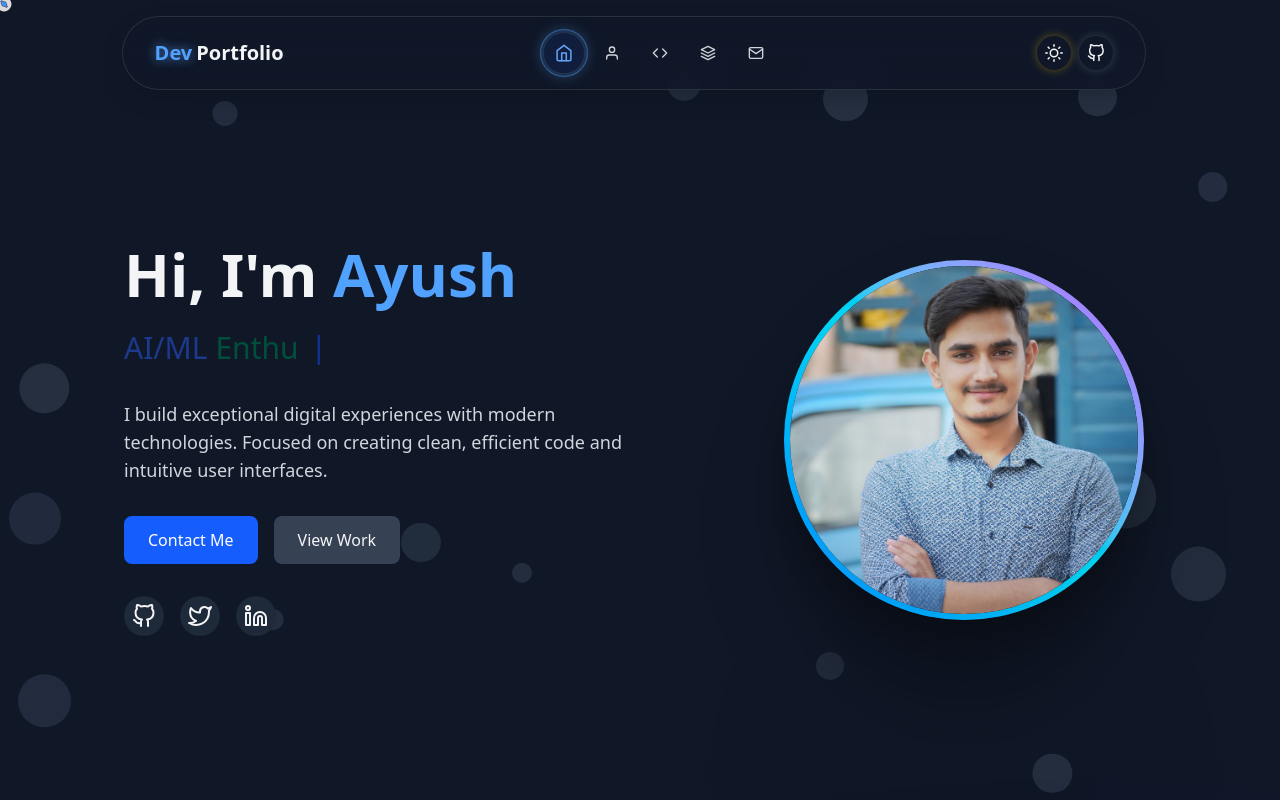
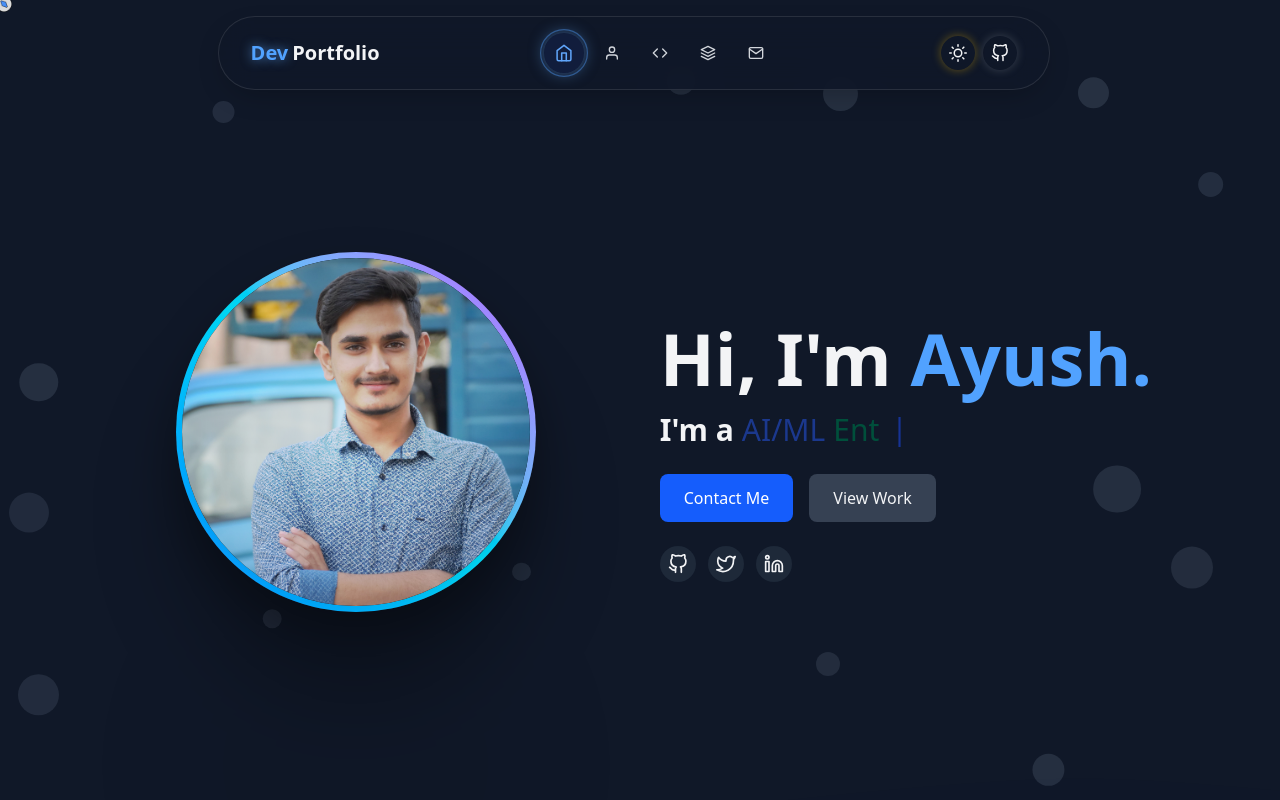
Before and after one commit to AyushMishra-2005/Portfolio, a React (Vite) app: page / in a window 1280 px wide. Shown: the top 800 px of the page. Built offline with nearby package versions, Linux system fonts and the light colour scheme.

Commit message:
Deployment Commit

```diff
--- a/src/components/Background.jsx
+++ b/src/components/Background.jsx
@@ -9,7 +9,7 @@ export default function Background({ darkMode }) {
       id: Math.random().toString(36).substring(2, 9),
       x: Math.random() * 100,
       y: Math.random() * 100,
-      size: Math.random() * 3 + 1,
+      size: Math.random() * 2 + 1,
       duration: Math.random() * 20 + 10,
       delay: Math.random() * 5,
     }));
@@ -24,7 +24,7 @@ export default function Background({ darkMode }) {
         <motion.div
           key={bubble.id}
           className={`absolute rounded-full ${
-            darkMode ? 'bg-gray-700 opacity-30' : 'bg-blue-400 opacity-40'
+            darkMode ? 'bg-gray-700 opacity-30' : 'bg-blue-200 opacity-40'
           }`}
           style={{
             left: `${bubble.x}%`,
--- a/src/components/Contact.jsx
+++ b/src/components/Contact.jsx
@@ -9,14 +9,19 @@ export default function Contact({ darkMode }) {
   const [submitMessage, setSubmitMessage] = useState({ text: '', isError: false });
 
   const sendEmail = (e) => {
+    console.log(form.current);
     e.preventDefault();
     setIsSubmitting(true);
+    if (!form.current) {
+      console.error('Form ref is null');
+      return;
+    }
 
     emailjs.sendForm(
-      'service_your_service_id',
-      'template_your_template_id',
+      import.meta.env.VITE_EMAILJS_SERVICE_ID,
+      import.meta.env.VITE_EMAILJS_TEMPLATE_ID,
       form.current,
-      'your_user_id'
+      import.meta.env.VITE_EMAILJS_PUBLIC_KEY
     )
       .then((result) => {
         setSubmitMessage({ text: 'Message sent successfully!', isError: false });
@@ -70,7 +75,7 @@ export default function Contact({ darkMode }) {
                     id="name"
                     name="user_name"
                     className={`w-full px-4 py-3 rounded-lg border focus:outline-none focus:ring-2 ${darkMode ? 'focus:ring-blue-400 bg-gray-800 border-gray-700 text-white' : 'focus:ring-blue-500 bg-white border-gray-300'}`}
-                    placeholder="John Doe"
+                    placeholder="Ayush Mishra"
                     required
                   />
                 </div>
@@ -81,7 +86,7 @@ export default function Contact({ darkMode }) {
                     id="email"
                     name="user_email"
                     className={`w-full px-4 py-3 rounded-lg border focus:outline-none focus:ring-2 ${darkMode ? 'focus:ring-blue-400 bg-gray-800 border-gray-700 text-white' : 'focus:ring-blue-500 bg-white border-gray-300'}`}
-                    placeholder="john@example.com"
+                    placeholder="ayush@gmail.com"
                     required
                   />
                 </div>
--- a/src/components/CustomCursor.jsx
+++ b/src/components/CustomCursor.jsx
@@ -37,11 +37,7 @@ export default function CustomCursor() {
 
   return (
     <>
-      <style jsx global>{`
-        body * {
-          cursor: none !important;
-        }
-      `}</style>
+      <style>{`body { cursor: none; }`}</style>
 
       <div
         style={{
--- a/src/components/Header.jsx
+++ b/src/components/Header.jsx
@@ -27,7 +27,7 @@ export default function Header({ darkMode, setDarkMode, activeSection, textEnter
   return (
     <header className={`fixed w-[100vw] z-50 mt-4 flex justify-center items-center cursor-pointer`}>
       <motion.div
-        className={`container mx-auto px-6 sm:px-8 py-4 flex justify-between items-center rounded-full shadow-lg w-[80vw] ${darkMode ? 'bg-gray-900/90' : 'bg-white/95'} backdrop-blur-lg`}
+        className={`container mx-auto px-6 sm:px-8 py-4 flex justify-between items-center rounded-full shadow-lg w-[70vw] lg:w-[65vw] ${darkMode ? 'bg-gray-900/90' : 'bg-white/95'} backdrop-blur-lg`}
         style={{
           marginLeft: '1rem',
           marginRight: '1.8rem',
--- a/src/components/Hero.jsx
+++ b/src/components/Hero.jsx
@@ -1,56 +1,57 @@
 import { motion } from 'framer-motion';
-import { FiGithub, FiTwitter, FiLinkedin, FiDownload } from 'react-icons/fi';
+import { FiGithub, FiTwitter, FiLinkedin } from 'react-icons/fi';
 import { Typewriter } from './TypeWrite.jsx';
-import {ProfilePicCard} from './ProfilePicCard.jsx'
+import { ProfilePicCard } from './ProfilePicCard.jsx';
 
 export default function Hero({ darkMode, textEnter, textLeave }) {
   return (
-    <section id="home" className="min-h-screen flex items-center pt-20 justify-center w-full">
-      <div className="container mx-auto px-6 py-20 md:py-0 flex justify-between flex-col md:flex-row items-center">
+    <section id="home" className="min-h-screen flex items-center pt-14 sm:pt-16 justify-center w-full px-4">
+      <div className="container mx-auto flex flex-col md:flex-row items-center gap-6 md:gap-10 lg:gap-16 py-6 md:py-10">
+
         <motion.div
-          className="md:w-1/2 mb-10 md:mb-0"
-          initial={{ opacity: 0, x: -50 }}
+          className="w-full md:w-1/2 order-2 md:order-1 flex justify-center"
+          initial={{ opacity: 0, scale: 0.8 }}
+          animate={{ opacity: 1, scale: 1 }}
+          transition={{ duration: 1, delay: 0.4 }}
+        >
+          <ProfilePicCard />
+        </motion.div>
+
+        <motion.div
+          className="w-full md:w-1/2 order-1 md:order-2 text-center md:text-left"
+          initial={{ opacity: 0, x: 50 }}
           animate={{ opacity: 1, x: 0 }}
           transition={{ duration: 0.8 }}
         >
           <motion.h1
-            className="text-4xl md:text-6xl font-bold mb-4"
+            className="text-4xl xs:text-5xl sm:text-6xl md:text-6xl lg:text-7xl font-bold mb-2 md:mb-3 whitespace-nowrap mt-10"
             onMouseEnter={textEnter}
             onMouseLeave={textLeave}
           >
-            Hi, I'm <span className={`${darkMode ? 'text-blue-400' : 'text-blue-600'}`}>Ayush</span>
+            Hi, I'm <span className={`${darkMode ? 'text-blue-400' : 'text-blue-600'}`}>Ayush.</span>
           </motion.h1>
 
           <motion.h2
-            className="text-2xl md:text-3xl font-semibold mb-6 h-12 md:h-14 flex items-center"
+            className="text-xl sm:text-2xl md:text-2xl lg:text-3xl font-semibold mb-3 md:mb-5 min-h-[2rem] sm:min-h-[2.5rem] flex flex-wrap justify-center md:justify-start items-center gap-x-2"
             initial={{ opacity: 0, y: 20 }}
             animate={{ opacity: 1, y: 0 }}
             transition={{ duration: 0.8, delay: 0.2 }}
             onMouseEnter={textEnter}
             onMouseLeave={textLeave}
           >
+            <p className="whitespace-nowrap">I'm a</p>
             <Typewriter />
           </motion.h2>
 
-          <motion.p
-            className={`text-lg mb-8 ${darkMode ? 'text-gray-300' : 'text-gray-600'}`}
-            initial={{ opacity: 0, y: 20 }}
-            animate={{ opacity: 1, y: 0 }}
-            transition={{ duration: 0.8, delay: 0.4 }}
-          >
-            I build exceptional digital experiences with modern technologies.
-            Focused on creating clean, efficient code and intuitive user interfaces.
-          </motion.p>
-
           <motion.div
-            className="flex space-x-4"
+            className="flex sm:flex-nowrap gap-4 items-center justify-center md:justify-start lg:justify-start"
             initial={{ opacity: 0, y: 20 }}
             animate={{ opacity: 1, y: 0 }}
             transition={{ duration: 0.8, delay: 0.6 }}
           >
             <motion.a
               href="#contact"
-              className={`px-6 py-3 rounded-lg font-medium flex items-center ${darkMode ? 'bg-blue-600 hover:bg-blue-700' : 'bg-blue-500 hover:bg-blue-600'} text-white`}
+              className={`px-6 py-3 rounded-lg font-medium flex items-center justify-center ${darkMode ? 'bg-blue-600 hover:bg-blue-700' : 'bg-blue-500 hover:bg-blue-600'} text-white`}
               whileHover={{ y: -2 }}
               onMouseEnter={textEnter}
               onMouseLeave={textLeave}
@@ -60,7 +61,7 @@ export default function Hero({ darkMode, textEnter, textLeave }) {
 
             <motion.a
               href="#projects"
-              className={`px-6 py-3 rounded-lg font-medium flex items-center ${darkMode ? 'bg-gray-700 hover:bg-gray-600' : 'bg-gray-200 hover:bg-gray-300'}`}
+              className={`px-6 py-3 rounded-lg font-medium flex items-center justify-center ${darkMode ? 'bg-gray-700 hover:bg-gray-600' : 'bg-gray-200 hover:bg-gray-300'}`}
               whileHover={{ y: -2 }}
               onMouseEnter={textEnter}
               onMouseLeave={textLeave}
@@ -69,24 +70,25 @@ export default function Hero({ darkMode, textEnter, textLeave }) {
             </motion.a>
           </motion.div>
 
+          {/* Social Icons */}
           <motion.div
-            className="flex mt-8 space-x-4"
+            className="flex justify-center md:justify-start mt-4 md:mt-6 space-x-2 sm:space-x-3"
             initial={{ opacity: 0 }}
             animate={{ opacity: 1 }}
             transition={{ duration: 0.8, delay: 0.8 }}
           >
             {[
-              { icon: <FiGithub size={24} />, url: "https://github.com" },
-              { icon: <FiTwitter size={24} />, url: "https://twitter.com" },
-              { icon: <FiLinkedin size={24} />, url: "https://linkedin.com" },
+              { icon: <FiGithub size={16} className="sm:w-5 sm:h-5" />, url: "https://github.com" },
+              { icon: <FiTwitter size={16} className="sm:w-5 sm:h-5" />, url: "https://twitter.com" },
+              { icon: <FiLinkedin size={16} className="sm:w-5 sm:h-5" />, url: "https://linkedin.com" },
             ].map((social, index) => (
               <motion.a
                 key={index}
                 href={social.url}
                 target="_blank"
                 rel="noopener noreferrer"
-                className={`p-2 rounded-full ${darkMode ? 'bg-gray-800 text-gray-100 hover:text-blue-400' : 'bg-gray-200 text-gray-700 hover:text-blue-600'}`}
-                whileHover={{ y: -5 }}
+                className={`p-1.5 sm:p-2 rounded-full ${darkMode ? 'bg-gray-800 text-gray-100 hover:text-blue-400' : 'bg-gray-200 text-gray-700 hover:text-blue-600'}`}
+                whileHover={{ y: -3 }}
                 transition={{ duration: 0.3 }}
                 onMouseEnter={textEnter}
                 onMouseLeave={textLeave}
@@ -96,14 +98,6 @@ export default function Hero({ darkMode, textEnter, textLeave }) {
             ))}
           </motion.div>
         </motion.div>
-
-        <motion.div
-          initial={{ opacity: 0, scale: 0.8 }}
-          animate={{ opacity: 1, scale: 1 }}
-          transition={{ duration: 1, delay: 0.4 }}
-        >
-          <ProfilePicCard/>
-        </motion.div>
       </div>
     </section>
   );
--- a/src/components/Projects.jsx
+++ b/src/components/Projects.jsx
@@ -53,7 +53,7 @@ export default function Projects({ darkMode, textEnter, textLeave }) {
           </p>
         </motion.div>
 
-        <div className="grid grid-cols-1 md:grid-cols-2 lg:grid-cols-3 gap-5 md:gap-10 lg:gap-20">
+        <div className="grid grid-cols-1 md:grid-cols-2 lg:grid-cols-3 gap-5 md:gap-10 lg:gap-10">
           {projects.map((project, index) => (
             <motion.div
               key={project.id}
@@ -111,12 +111,9 @@ export default function Projects({ darkMode, textEnter, textLeave }) {
               </div>
 
 
-              {/* Content */}
               <div className="p-6">
                 <h3 className="text-xl font-bold mb-2">{project.title}</h3>
                 <p className={`mb-4 ${darkMode ? 'text-gray-300' : 'text-gray-600'}`}>{project.description}</p>
-
-                {/* Tags */}
                 <div className="flex flex-wrap gap-2 mb-6">
                   {project.tags.map((tag) => (
                     <span
--- a/src/components/TypeWrite.jsx
+++ b/src/components/TypeWrite.jsx
@@ -3,10 +3,9 @@ import { motion, useMotionValue, useTransform, animate } from "framer-motion";
 
 export function Typewriter() {
   const sentences = [
-    ["Full-Stack", "Developer"],
-    ["AI/ML", "Enthusiast"],
-    ["Open", "Source", "Contributor"],
-    ["Tech", "Explorer"]
+    ["Full-Stack", "Developer."],
+    ["AI/ML", "Enthusiast."],
+    ["Tech", "Explorer."]
   ];
 
   const colorPalette = [
@@ -135,7 +134,7 @@ export function Typewriter() {
   }, [charIndex, deleting, sentenceIndex, wordIndex, displayText]);
 
   return (
-    <div className="text-3xl font-medium min-h-[3rem] flex flex-wrap justify-center items-center">
+    <div className="text-xl sm:text-2xl md:text-2xl lg:text-3xl font-medium min-h-[3rem] flex flex-wrap justify-center items-center">
       {displayText.map((word, i) => (
         <motion.span
           key={i}
```
Also changed, not shown: src/index.css (line endings or trailing spaces), 1 other file (tests, documents, lock files or other folders). Lines whose indentation alone changed are shown as unchanged.
